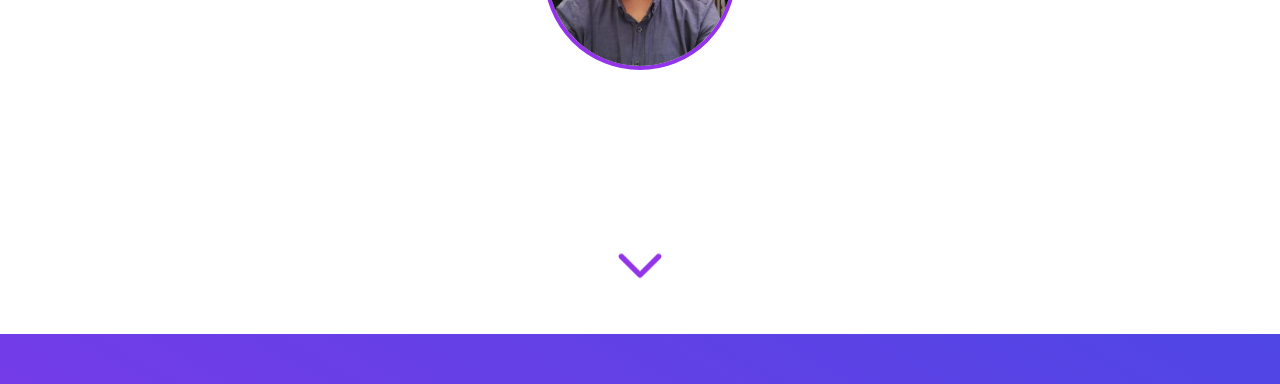
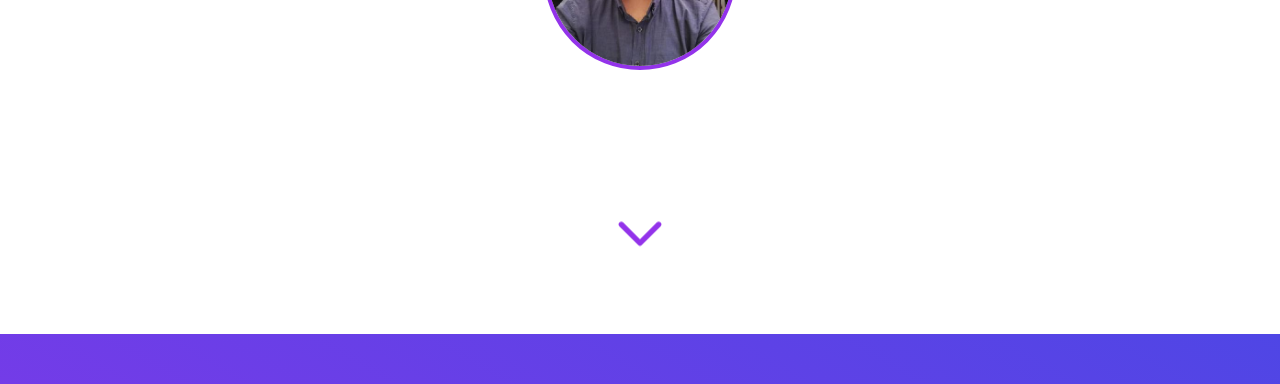
Before and after one commit to mertturkmenoglu/website, a Next.js app: page / in a window 1280 px wide. Shown: the part 546-930 px from the top of the page. Built offline with nearby package versions, Linux system fonts and the light colour scheme.

Commit message:
Fix down chevron position

```diff
--- a/pages/index.tsx
+++ b/pages/index.tsx
@@ -28,10 +28,10 @@ const Index: NextPage = () => {
         <div className="h-screen flex flex-col">
 
           <Hero className="flex flex-col items-center mt-32 text-center" />
-          <div className="flex justify-center items-end flex-grow">
+          <div className="flex justify-center items-end flex-grow mb-8">
             <Link href="/#about-banner">
-              <a>
-                <ChevronDownIcon className="w-16 h-16 animate-bounce text-purple-600 mb-8" />
+              <a className="mb-8">
+                <ChevronDownIcon className="w-16 h-16 animate-bounce text-purple-600" />
               </a>
             </Link>
           </div>
```
